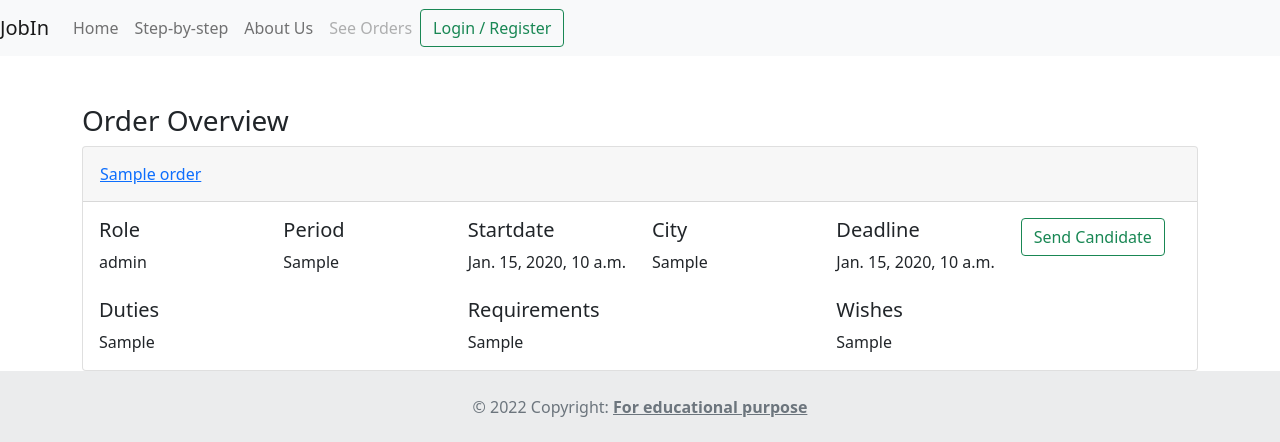
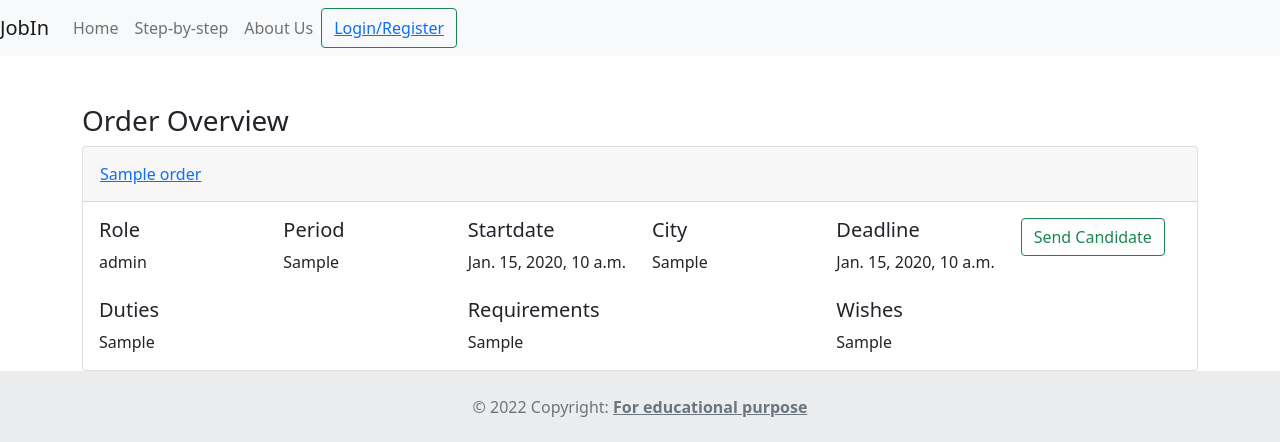
Before and after one commit to williamtyn/jobin, a Django app: page / in a window 1280 px wide. Shown: the top 442 px of the page. Run offline with Django 3.2, Linux system fonts and the light colour scheme; tables that the repository leaves empty hold one stand-in row (values such as "Sample post"); parts of the project's set-up code (start-up, migrations or seed data) failed here and were passed over.

Commit message:
add logout for authenticated user

```diff
--- a/templates/base.html
+++ b/templates/base.html
@@ -37,12 +37,16 @@
             </li>
             <li class="nav-item">
                 <a class="nav-link" href="#">About Us</a>
-              </li>
+            </li>
+            {% if user.is_authenticated %}
             <li class="nav-item">
-              <a class="nav-link disabled" href="#">See Orders</a>
-            </li>
+              <a class="nav-link" href="#">Overview</a>
+          </li>
           </ul>
-            <button class="btn btn-outline-success my-2 my-sm-0" type="submit">Login / Register</button>
+            <button class="btn btn-outline-success my-2 my-sm-0 custom-button" type="submit"><a href="{% url 'account_logout' %}">Logout</a></button>
+          {% else %}
+            <button class="btn btn-outline-success my-2 my-sm-0 custom-button" type="submit"><a href="{% url 'account_login' %}">Login/Register</a></button>
+          {% endif %}
         </div>
     </nav>
 
```
